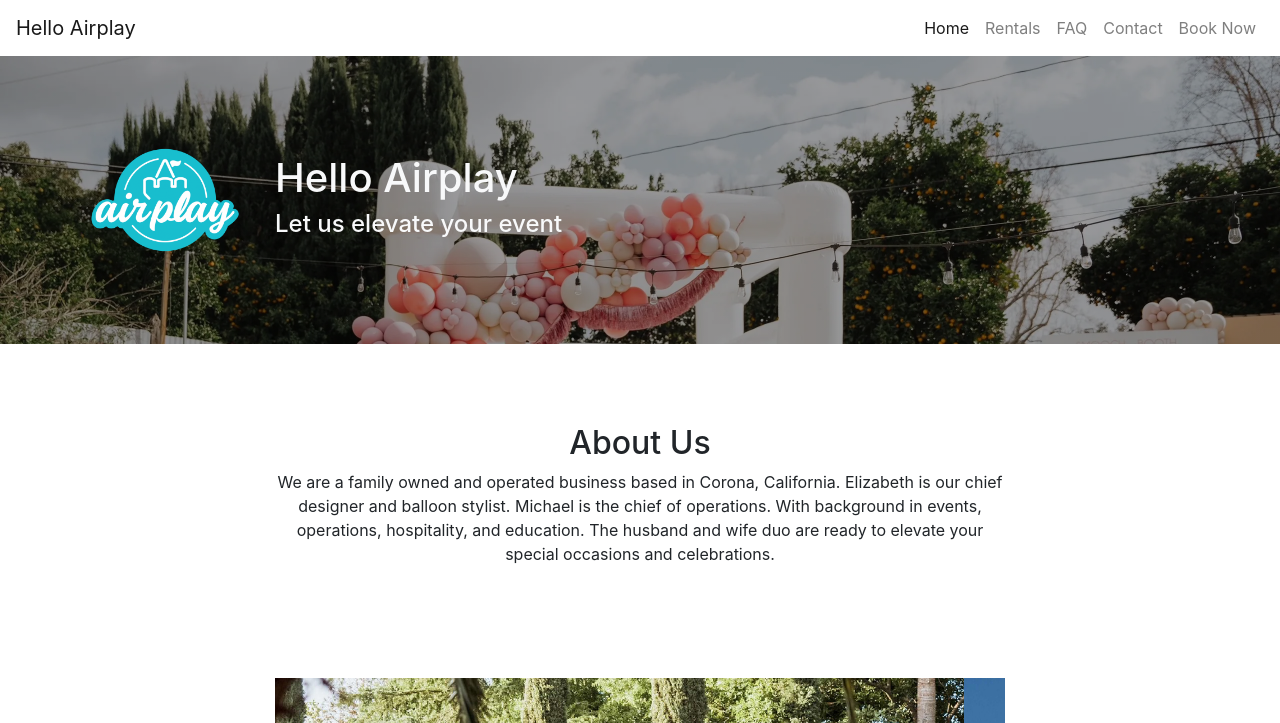
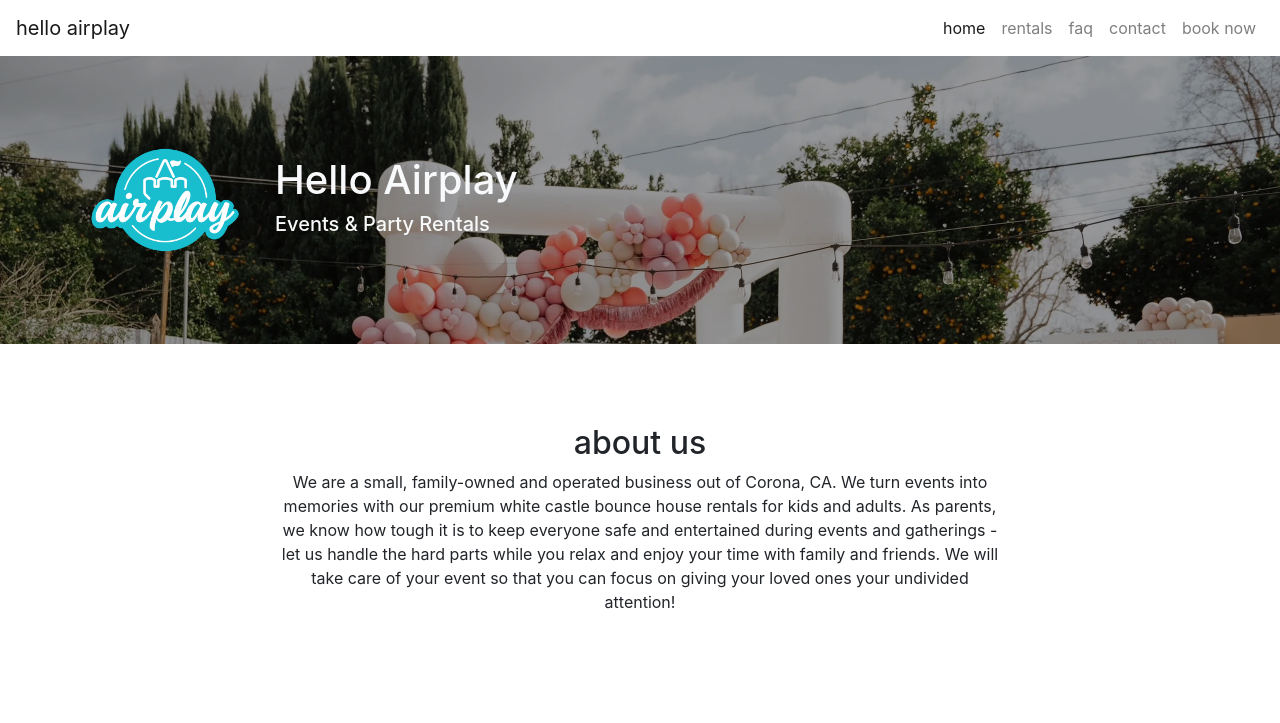
Before and after one commit to secretagentan/project-portfolio, a website: page index.html in a window 1280 px wide. Shown: the top 723 px of the page. Drawn offline with nearby package versions, Linux system fonts and the light colour scheme.

Commit message:
updates about section

```diff
--- a/index.html
+++ b/index.html
@@ -19,24 +19,24 @@
 
 <body>
     <nav class="navbar navbar-expand-lg navbar-light text-light">
-        <a class="navbar-brand" href="#">Hello Airplay</a>
+        <a class="navbar-brand" href="#">hello airplay</a>
 
         <div class="collapse navbar-collapse text-right">
             <ul class="navbar-nav ml-auto">
                 <li class="nav-item active">
-                    <a class="nav-link" href="#">Home <span class="sr-only">(current)</span></a>
+                    <a class="nav-link" href="#">home <span class="sr-only">(current)</span></a>
                 </li>
                 <li class="nav-item">
-                    <a class="nav-link" href="#">Rentals</a>
+                    <a class="nav-link" href="#">rentals</a>
                 </li>
                 <li class="nav-item">
-                    <a class="nav-link" href="#">FAQ</a>
+                    <a class="nav-link" href="#">faq</a>
                 </li>
                 <li class="nav-item">
-                    <a class="nav-link" href="#">Contact</a>
+                    <a class="nav-link" href="#">contact</a>
                 </li>
                 <li class="nav-item">
-                    <a class="nav-link" href="#">Book Now</a>
+                    <a class="nav-link" href="#">book now</a>
                 </li>
             </ul>
         </div>
@@ -50,7 +50,7 @@
                  </div>
                 <div class="col-8 text-light align-self-center hero_text">
                     <h1>Hello Airplay</h1>
-                    <h4>Let us elevate your event</h4>
+                    <h5>Events & Party Rentals</h5>
                 </div>
             </div>
         </div>
@@ -59,8 +59,8 @@
     <div class="container">
         <div class="row py-5"><!-- about us -->
             <div class="col-md-8 mx-auto text-center">
-                <h2>About Us</h2>
-                <p>We are a family owned and operated business based in Corona, California. Elizabeth is our chief designer and balloon stylist. Michael is the chief of operations. With background in events, operations, hospitality, and education. The husband and wife duo are ready to elevate your special occasions and celebrations.</p>
+                <h2>about us</h2>
+                <p>We are a small, family-owned and operated business out of Corona, CA. We turn events into memories with our premium white castle bounce house rentals for kids and adults. As parents, we know how tough it is to keep everyone safe and entertained during events and gatherings - let us handle the hard parts while you relax and enjoy your time with family and friends. We will take care of your event so that you can focus on giving your loved ones your undivided attention!</p>
             </div>
         </div>
 
@@ -103,7 +103,7 @@
 
         <div class="row pb-5"><!-- testimonials -->
             <div class="col-md-12 mx-auto my-4 text-center">
-                <h3>Our clients love us!</h3>
+                <h3>our clients love us!</h3>
             </div>
 
             <blockquote class="blockquote col-md-4 text-center">
```
